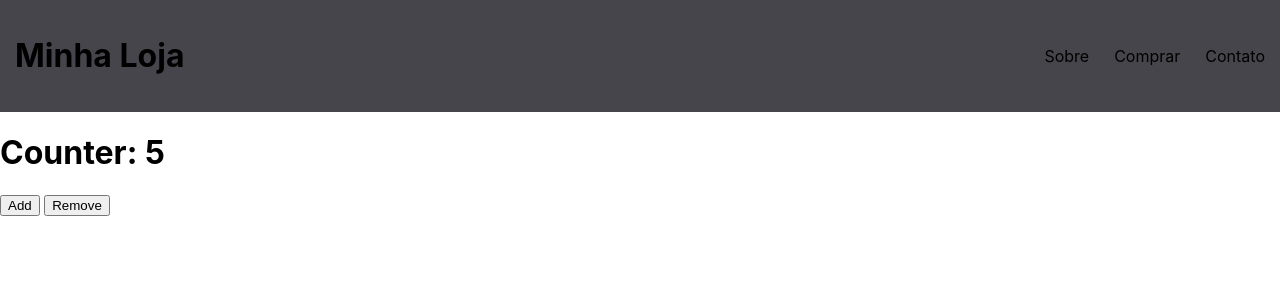
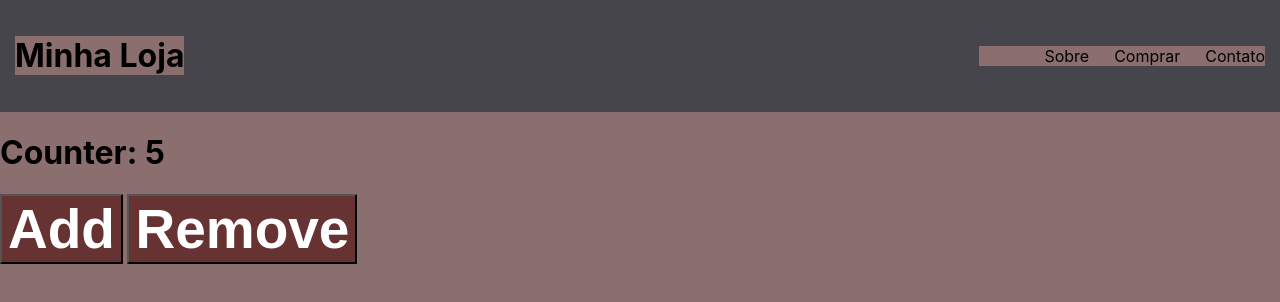
Before and after one commit to chr-1z/CursoProgramadorBR, a React (Create React App) app in the folder Modulo 31 - ReactJS/meu-app/not build/: page / in a window 1280 px wide. Shown: the top 302 px of the page. Built offline with nearby package versions, Linux system fonts and the light colour scheme.

Commit message:
update: Alterações - Cores Página

```diff
--- a/Modulo 31 - ReactJS/meu-app/not build/src/App.css
+++ b/Modulo 31 - ReactJS/meu-app/not build/src/App.css
@@ -1,3 +1,7 @@
+* {
+  background-color: rgb(139, 111, 111);
+}
+
 .header {
   display: flex;
   align-items: center;
@@ -42,3 +46,17 @@
   color: #fff;
   font-size: 17px;
 }
+
+.botaoAdd {
+  background-color: rgb(102, 50, 50);
+  color: white;
+  font-size: 55px;
+  font-weight: bold;
+}
+
+.botaoRem {
+  background-color: rgb(102, 50, 50);
+  color: white;
+  font-size: 55px;
+  font-weight: bold;
+}
--- a/Modulo 31 - ReactJS/meu-app/not build/src/Counter.js
+++ b/Modulo 31 - ReactJS/meu-app/not build/src/Counter.js
@@ -26,9 +26,9 @@ class Counter extends React.Component {
         return (
             <div>
                 <h1>Counter: {this.state.count} </h1>
-                <button onClick={this.add}> Add </button>
+                <button onClick={this.add} className="botaoAdd"> Add </button>
                 {" "}
-                <button onClick={this.remove}> Remove </button>
+                <button onClick={this.remove} className="botaoRem"> Remove </button>
             </div>
         );
     }
```
